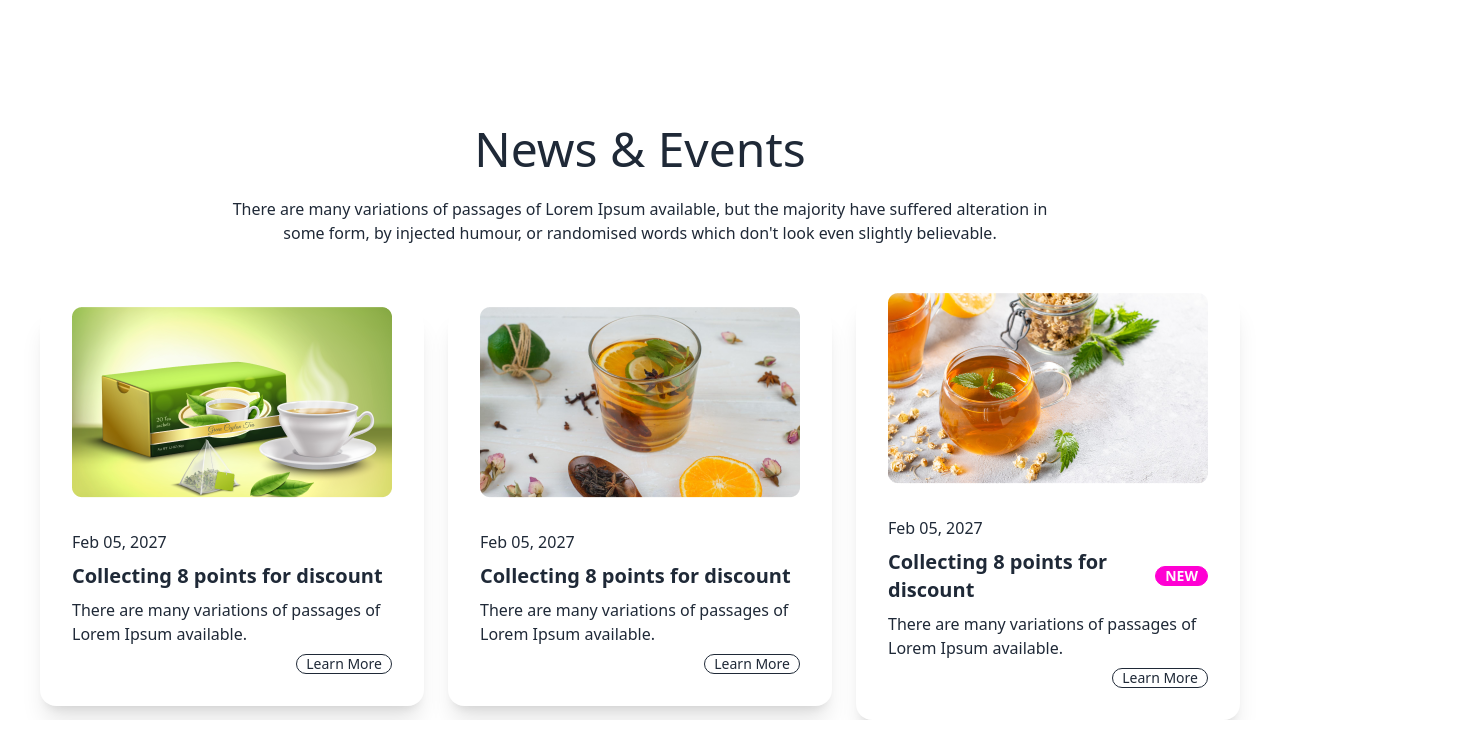
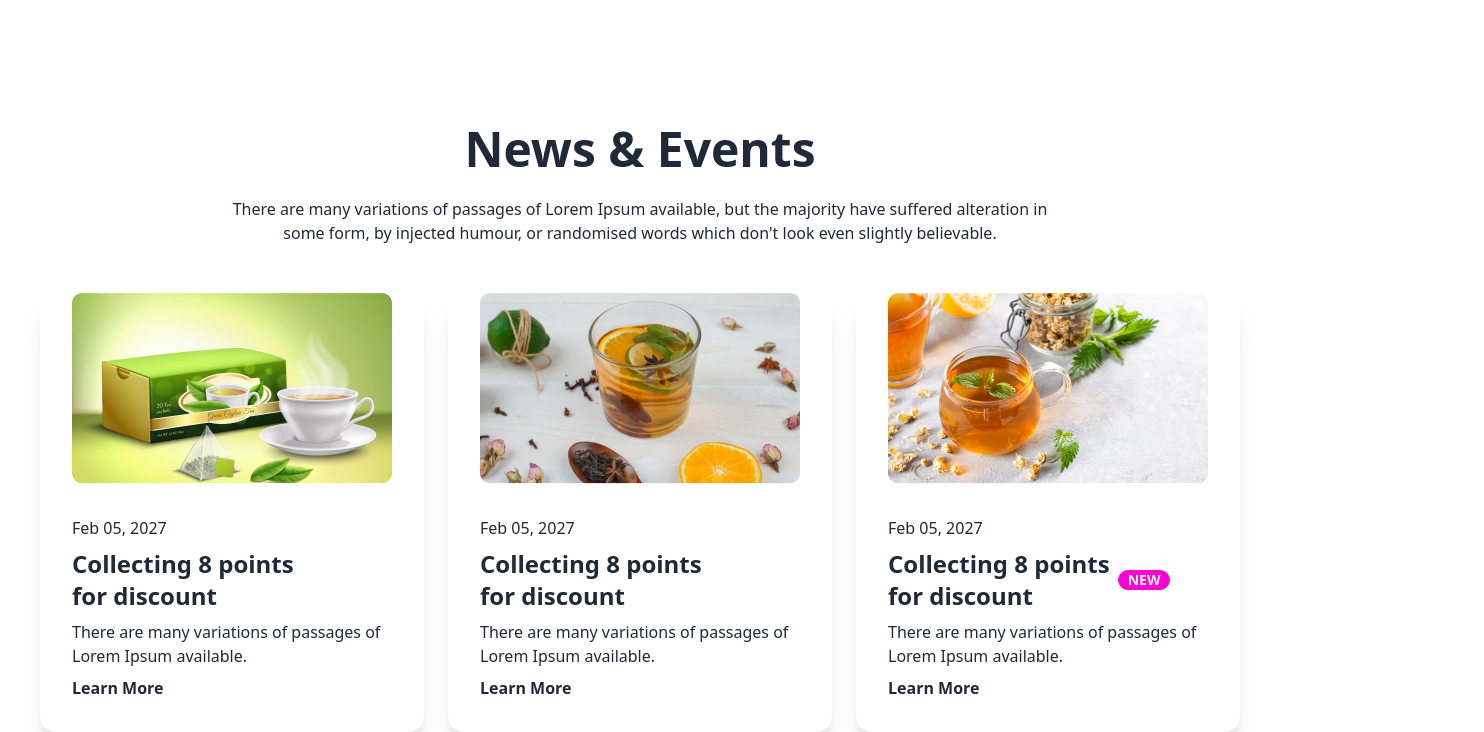
Before and after one commit to jewel1269/Tea-House, a plain HTML site: page index.html in a window 1280 px wide. Shown: the part 2676-3408 px from the top of the page, 1484 px wide, since content can reach past the window. Drawn offline with nearby package versions, Linux system fonts and the light colour scheme.

Commit message:
chnages code

```diff
--- a/index.html
+++ b/index.html
@@ -126,14 +126,14 @@ tea time at The
   <p>A Unique and different style from other teapots gives <br> a luxurious and minimalist impression</p>
  </div>
 </section>
-<section class="h-[500px] w-[1100px] bg-gradient-to-r from-orange-500 to-red-500 ml-80 mt-32 rounded-lg ">
+<section class="h-[500px] w-[1100px] bg-gradient-to-r from-orange-500 to-red-500 ml-96 mt-32 rounded-lg ">
 <div class="flex md:flex-1 items-center lg:gap-16 ml-16 " >
   <div>
     <h1 class="text-5xl font-semibold mt-32">Meet Our Super Clients</h1>
     <p class="text-yellow-50 mt-5">There are many variations of passages of Lorem<br> Ipsum available,  but the majority have suffered alteration <br>in some form,  by injected humour, or randomised words <br> which don't look even slightly believable. </p>
     <button class="btn btn-outline btn-success bg-white mt-5">Show All</button>
   </div>
-  <div class="h-[250px] w-[380px] bg-red-100 mt-36 px-5 py-5 rounded-lg">
+  <div class="h-[250px] w-[380px] bg-red-100 mt-36 px-5 py-5 rounded-lg ">
     <p>We are providing the best and suitable <br> home insurance services for the people <br> who are interested to treatment</p>
   <h4 class="text-2xl font-bold mt-4">Jewel</h4>
   <p>Programmer</p>
@@ -144,19 +144,19 @@ tea time at The
 
 </section>
 <section>
-  <h1 class="text-5xl text-center mt-32">News & Events</h1>
+  <h1 class="text-5xl font-bold text-center mt-32">News & Events</h1>
   <p class="text-center mt-6">There are many variations of passages of Lorem Ipsum available, but the majority have suffered alteration in <br> some form, by injected humour, or randomised words which don't look even slightly believable. </p>
   <div class="lg:flex md:flex-1 items-center justify-center gap-6 mt-12">
     <div class="card w-96 bg-base-100 shadow-xl">
       <figure><img src="./images/news-1.png" alt="Shoes" /></figure>
       <div class="card-body">
         <h4>Feb 05, 2027</h4>
-        <h2 class="card-title">
-          Collecting 8 points for discount
+        <h2 class="card-title text-2xl font-semibold">
+          Collecting 8 points <br> for discount
         </h2>
         <p>There are many variations of passages of Lorem Ipsum available.</p>
-        <div class="card-actions justify-end">
-          <div class="badge badge-outline">Learn More</div>
+        <div class="card-actions justify-start">
+          <h3 class="font-bold">Learn More</h3>
         </div>
       </div>
     </div>
@@ -164,13 +164,13 @@ tea time at The
       <figure><img src="./images/news-2.png" alt="Shoes" /></figure>
       <div class="card-body">
         <h4>Feb 05, 2027</h4>
-        <h2 class="card-title">
-          Collecting 8 points for discount
+        <h2 class="card-title text-2xl font-semibold">
+          Collecting 8 points <br> for discount
 
         </h2>
         <p>There are many variations of passages of Lorem Ipsum available.</p>
-        <div class="card-actions justify-end">
-          <div class="badge badge-outline">Learn More</div>
+        <div class="card-actions justify-start">
+          <h3 class="font-bold">Learn More</h3>
         </div>
       </div>
     </div>
@@ -178,22 +178,22 @@ tea time at The
       <figure><img src="./images/news-3.png" alt="Shoes" /></figure>
       <div class="card-body">
         <h4>Feb 05, 2027</h4>
-        <h2 class="card-title">
+        <h2 class="card-title text-2xl font-semibold">
 
-          Collecting 8 points for discount
+          Collecting 8 points <br> for discount
           <div class="badge badge-secondary">NEW</div>
         </h2>
         <p>There are many variations of passages of Lorem Ipsum available.</p>
-        <div class="card-actions justify-end">
-          <div class="badge badge-outline">Learn More</div>
+        <div class="card-actions justify-start">
+          <h3 class="font-bold">Learn More</h3>
         </div>
       </div>
     </div>
   </div>
 </section>
     </main>
-    <footer>
+  <footer>
 
-    </footer>
+  </footer>
 </body>
 </html>
```
